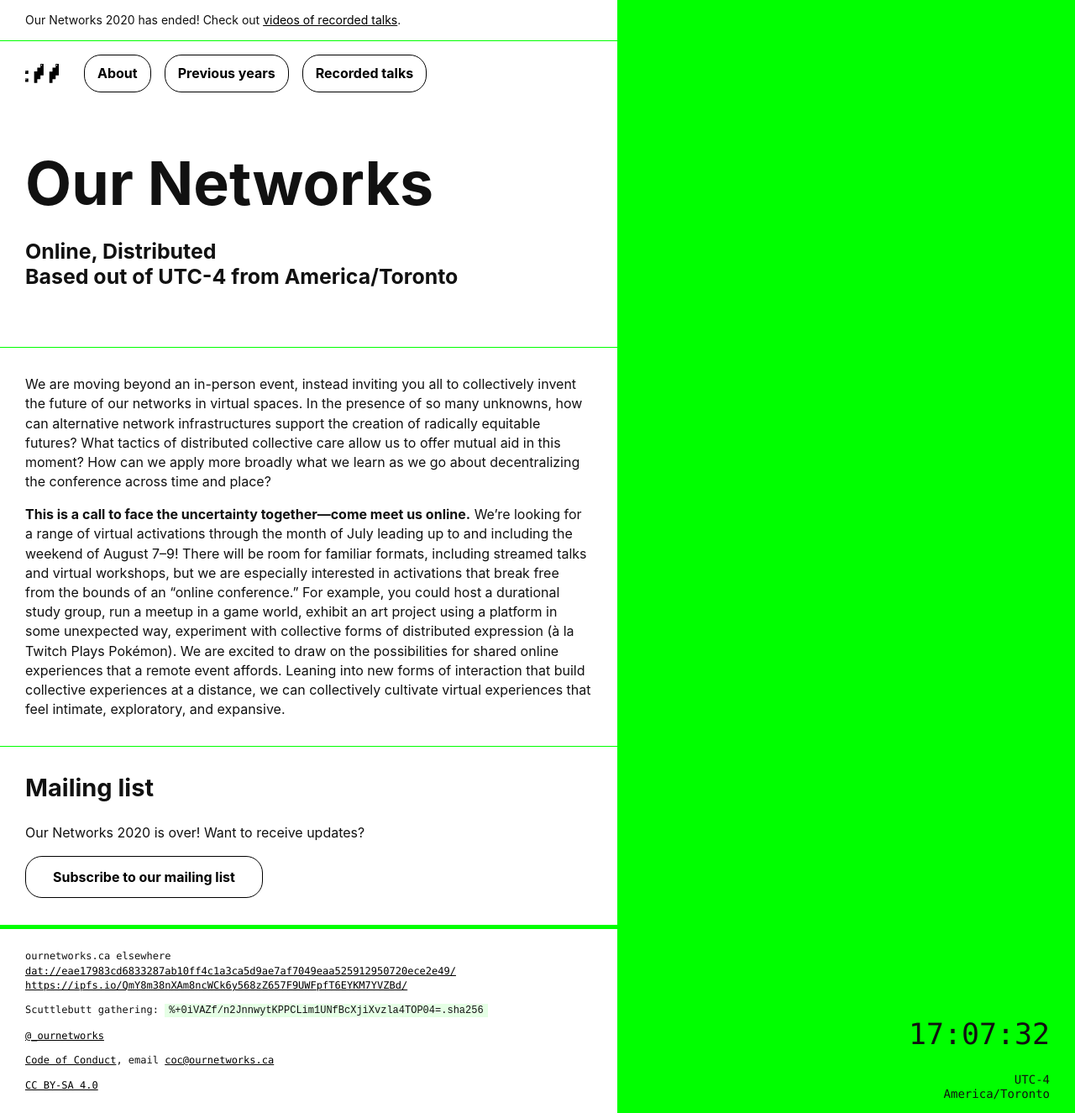
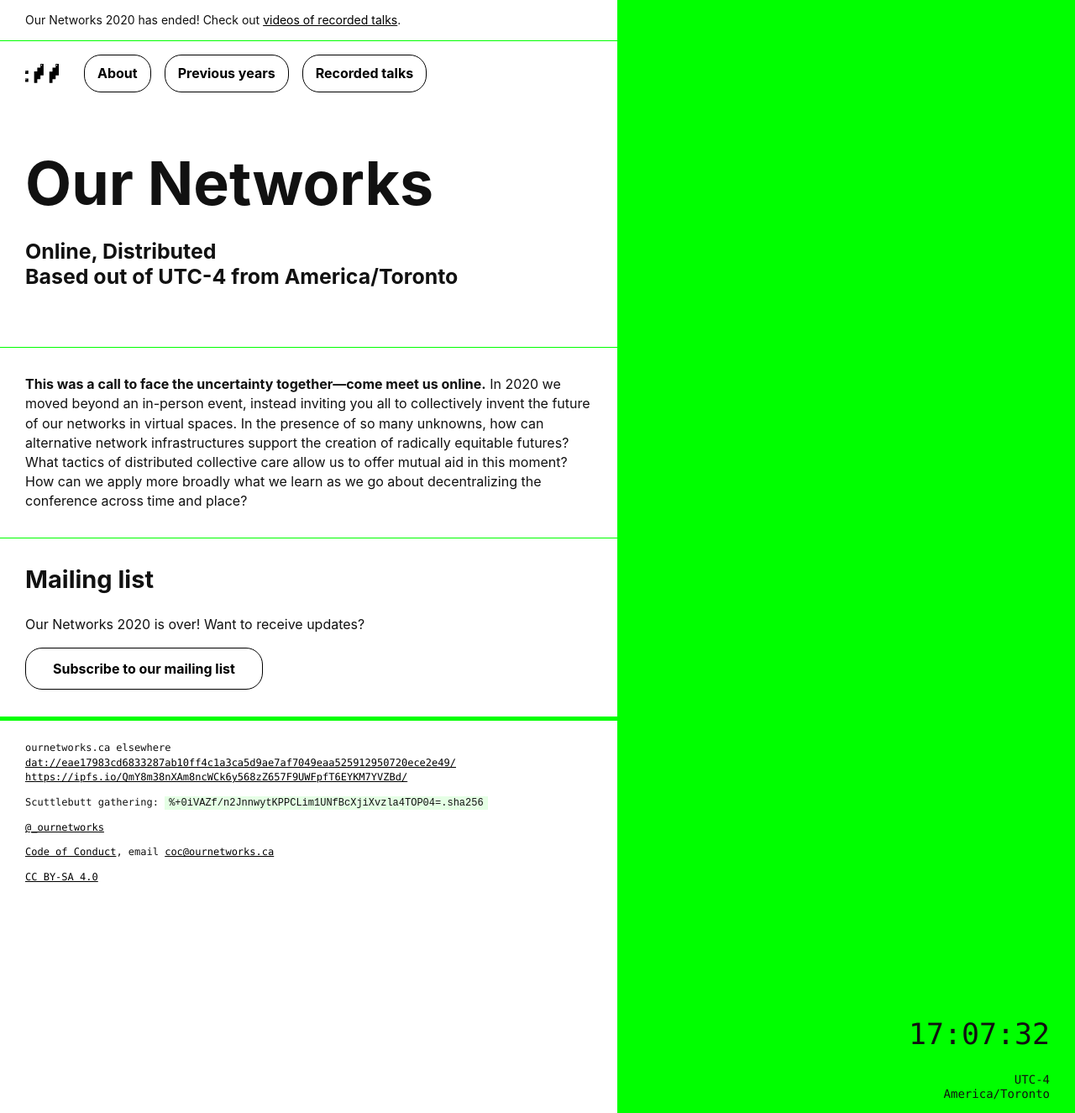
Before and after one commit to ournetworks/ournetworks.ca, a Jekyll site: the page built from index.md, in a window 1280 px wide and 1325 px high. Shown: the whole window at 84% size. Built offline with Jekyll 4.4.1, drawn with Linux system fonts in a browser that asks for light colours.

Commit message:
remove call for event that ended

```diff
--- a/index.md
+++ b/index.md
@@ -9,6 +9,4 @@ redirect_from:
 ---
 {:.full-width}
 
-We are moving beyond an in-person event, instead inviting you all to collectively invent the future of our networks in virtual spaces. In the presence of so many unknowns, how can alternative network infrastructures support the creation of radically equitable futures? What tactics of distributed collective care allow us to offer mutual aid in this moment? How can we apply more broadly what we learn as we go about decentralizing the conference across time and place?
-
-**This is a call to face the uncertainty together—come meet us online.** We’re looking for a range of virtual activations through the month of July leading up to and including the weekend of August 7–9! There will be room for familiar formats, including streamed talks and virtual workshops, but we are especially interested in activations that break free from the bounds of an “online conference.” For example, you could host a durational study group, run a meetup in a game world, exhibit an art project using a platform in some unexpected way, experiment with collective forms of distributed expression (à la Twitch Plays Pokémon). We are excited to draw on the possibilities for shared online experiences that a remote event affords. Leaning into new forms of interaction that build collective experiences at a distance, we can collectively cultivate virtual experiences that feel intimate, exploratory, and expansive.
+**This was a call to face the uncertainty together—come meet us online.**  In 2020 we moved beyond an in-person event, instead inviting you all to collectively invent the future of our networks in virtual spaces. In the presence of so many unknowns, how can alternative network infrastructures support the creation of radically equitable futures? What tactics of distributed collective care allow us to offer mutual aid in this moment? How can we apply more broadly what we learn as we go about decentralizing the conference across time and place?
```
